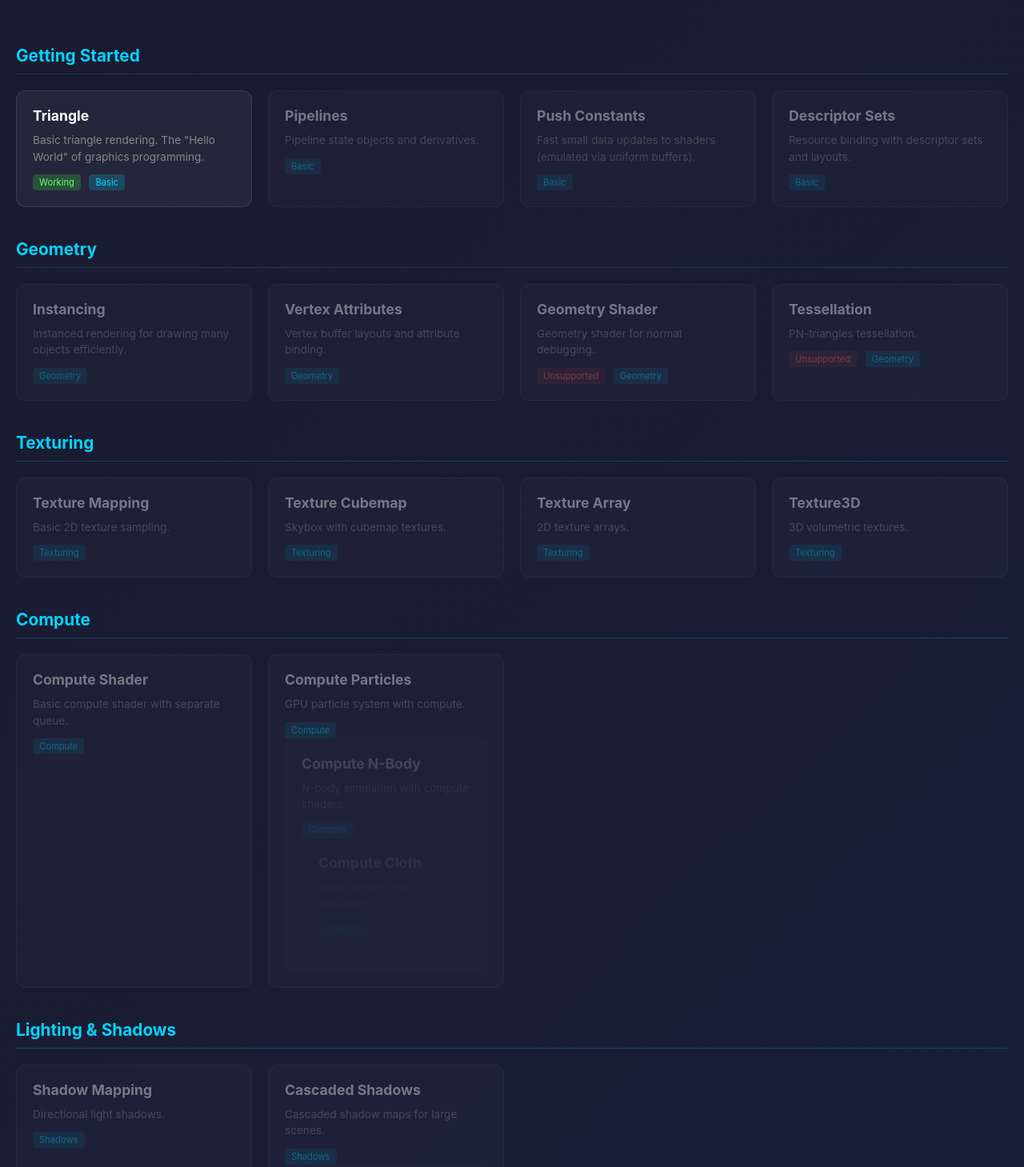
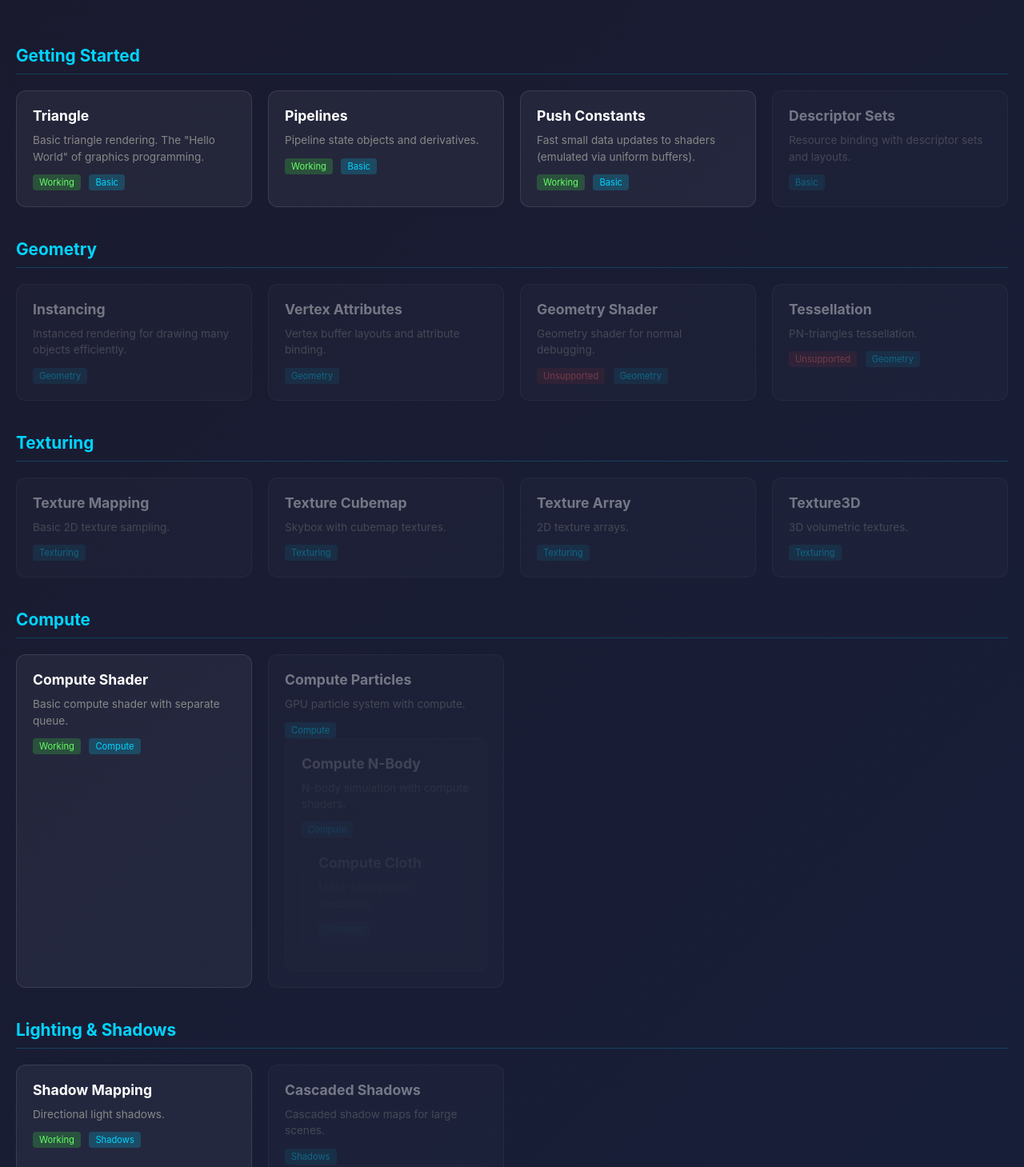
Before and after one commit to TomRoyls/webvulkan, a plain HTML site: page samples/index.html in a window 1280 px wide. Shown: the part 229-1688 px from the top of the page at 80% size. Drawn offline with Linux system fonts and the light colour scheme.

Commit message:
Add WebGPU stub header for native builds and update gallery
- Added include/webgpu/webgpu.h stub header for native builds
- Updated samples/index.html to enable working samples
- Fixed triangle CMakeLists.txt for unique shader output names

```diff
--- a/samples/index.html
+++ b/samples/index.html
@@ -154,14 +154,16 @@
                     <span class="tag new">Working</span>
                     <span class="tag">Basic</span>
                 </a>
-                <a href="pipelines/pipelines.html" class="card disabled">
+                <a href="pipelines/pipelines.html" class="card">
                     <h3>Pipelines</h3>
                     <p>Pipeline state objects and derivatives.</p>
+                    <span class="tag new">Working</span>
                     <span class="tag">Basic</span>
                 </a>
-                <a href="pushconstants/pushconstants.html" class="card disabled">
+                <a href="pushconstants/pushconstants.html" class="card">
                     <h3>Push Constants</h3>
                     <p>Fast small data updates to shaders (emulated via uniform buffers).</p>
+                    <span class="tag new">Working</span>
                     <span class="tag">Basic</span>
                 </a>
                 <a href="descriptorsets/descriptorsets.html" class="card disabled">
@@ -229,9 +231,10 @@
         <section class="category">
             <h2>Compute</h2>
             <div class="grid">
-                <a href="computeshader/computeshader.html" class="card disabled">
+                <a href="computeshader/computeshader.html" class="card">
                     <h3>Compute Shader</h3>
                     <p>Basic compute shader with separate queue.</p>
+                    <span class="tag new">Working</span>
                     <span class="tag">Compute</span>
                 </a>
                 <div class="card disabled">
@@ -255,9 +258,10 @@
         <section class="category">
             <h2>Lighting & Shadows</h2>
             <div class="grid">
-                <a href="shadowmapping/shadowmapping.html" class="card disabled">
+                <a href="shadowmapping/shadowmapping.html" class="card">
                     <h3>Shadow Mapping</h3>
                     <p>Directional light shadows.</p>
+                    <span class="tag new">Working</span>
                     <span class="tag">Shadows</span>
                 </a>
                 <div class="card disabled">
@@ -281,9 +285,10 @@
         <section class="category">
             <h2>Advanced Rendering</h2>
             <div class="grid">
-                <a href="deferred/deferred.html" class="card disabled">
+                <a href="deferred/deferred.html" class="card">
                     <h3>Deferred Shading</h3>
                     <p>G-Buffer based deferred rendering.</p>
+                    <span class="tag new">Working</span>
                     <span class="tag">Advanced</span>
                 </a>
                 <div class="card disabled">
```
Also changed, not shown: samples/triangle/CMakeLists.txt, 1 other file.
